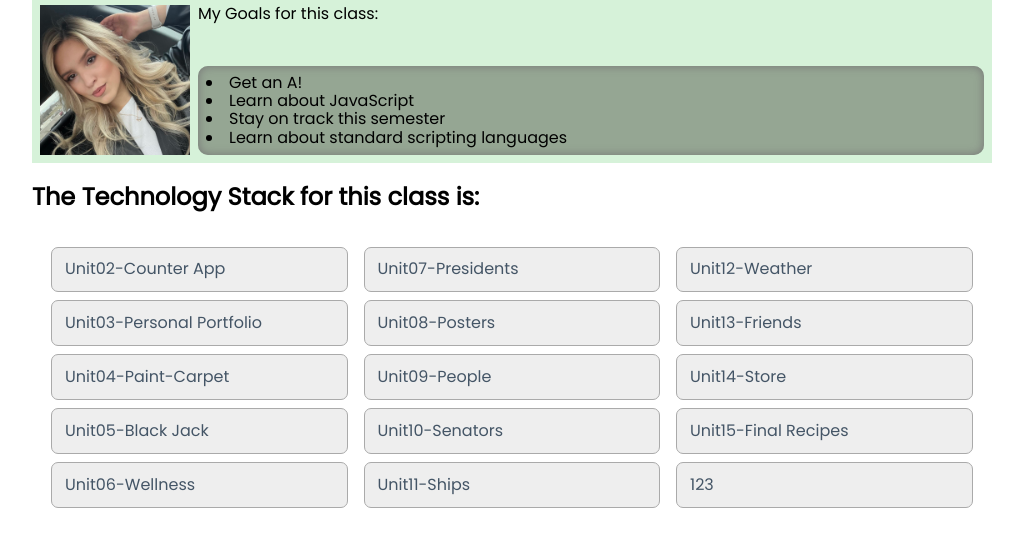
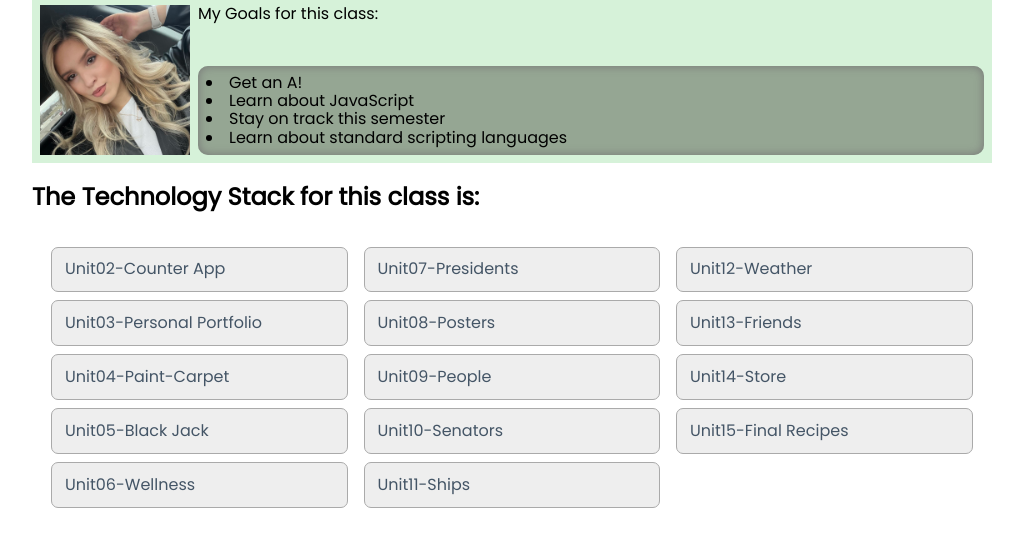
Before and after one commit to olha-mykytka/greatSkillsProject, a plain HTML site: page index.html in a window 1280 px wide. Shown: the part 128-674 px from the top of the page, without its empty margins (128-1151 px from the left). Drawn offline with Linux system fonts and the light colour scheme.

Commit message:
removed 123

```diff
--- a/index.html
+++ b/index.html
@@ -54,7 +54,6 @@
         <a href="#">Unit13-Friends</a>
         <a href="#">Unit14-Store</a>
         <a href="#">Unit15-Final Recipes</a>
-<a href="#">123</a>
     </div>
 </main>
 
```
